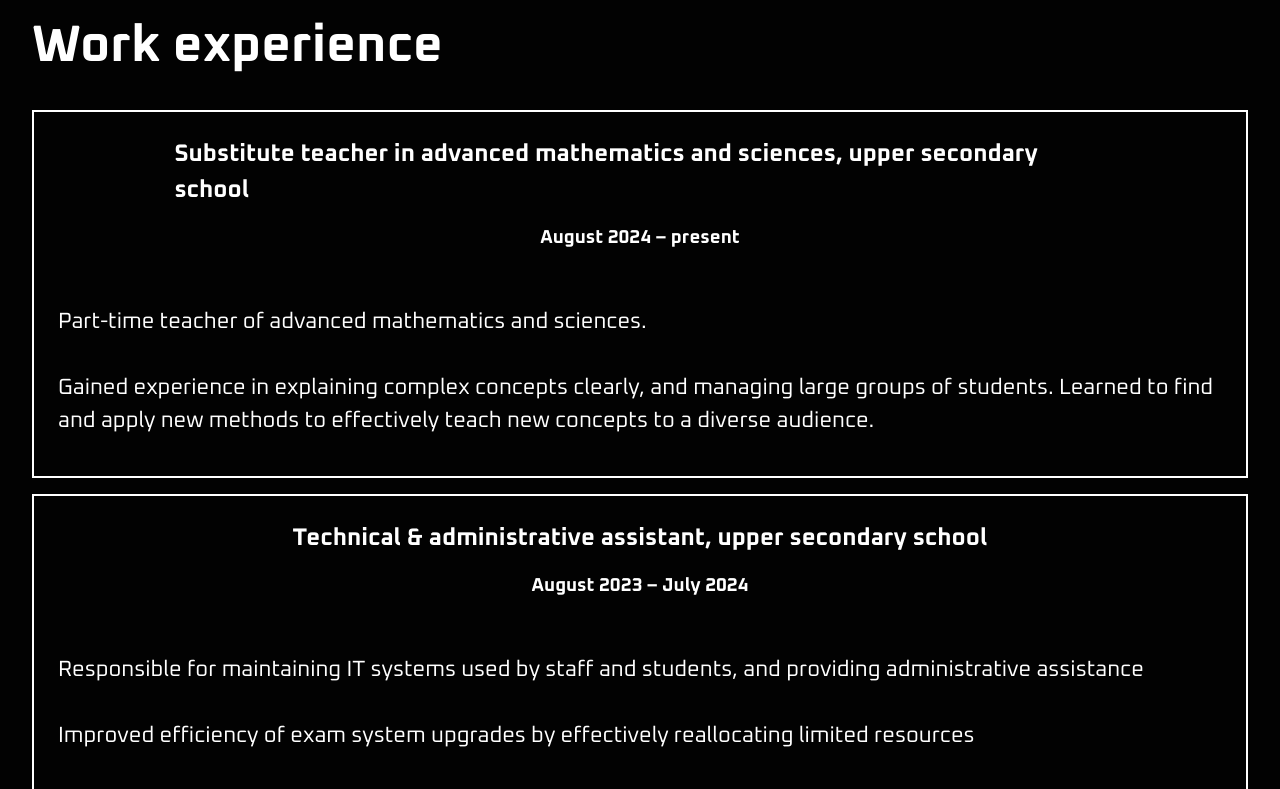
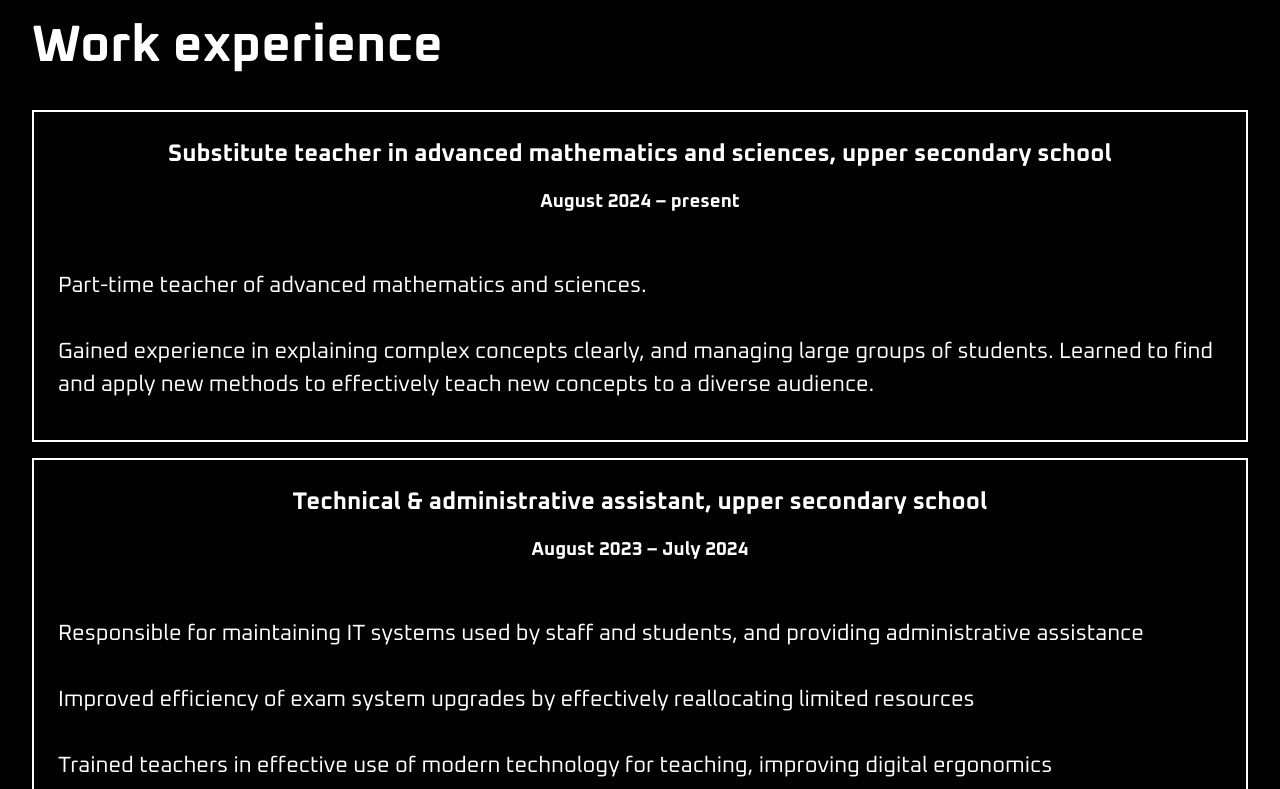
Before and after one commit to silentwinter0/portfolio, a React (Vite) app: page / in a window 1280 px wide. Shown: the part 2889-3678 px from the top of the page. Built offline with nearby package versions, Linux system fonts and the light colour scheme.

Commit message:
Fixed article title width

```diff
--- a/src/components/Article.css
+++ b/src/components/Article.css
@@ -60,10 +60,6 @@
   margin-bottom: 2rem;
 }
 
-.article-projecttext h2, .article-projecttext h3 {
-  max-width: 80%;
-}
-
 .article-projecttext p {
   max-width: 140ch;
   font-size: 22px;
```
